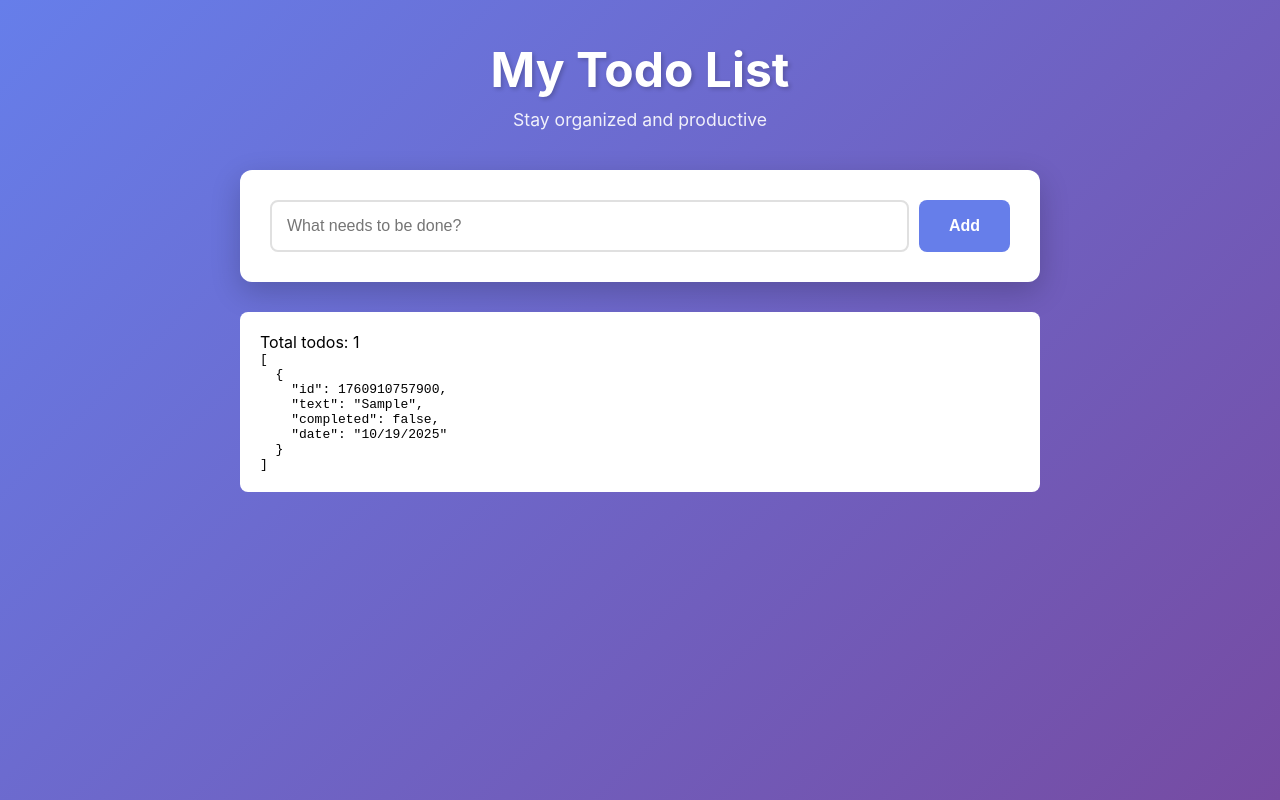
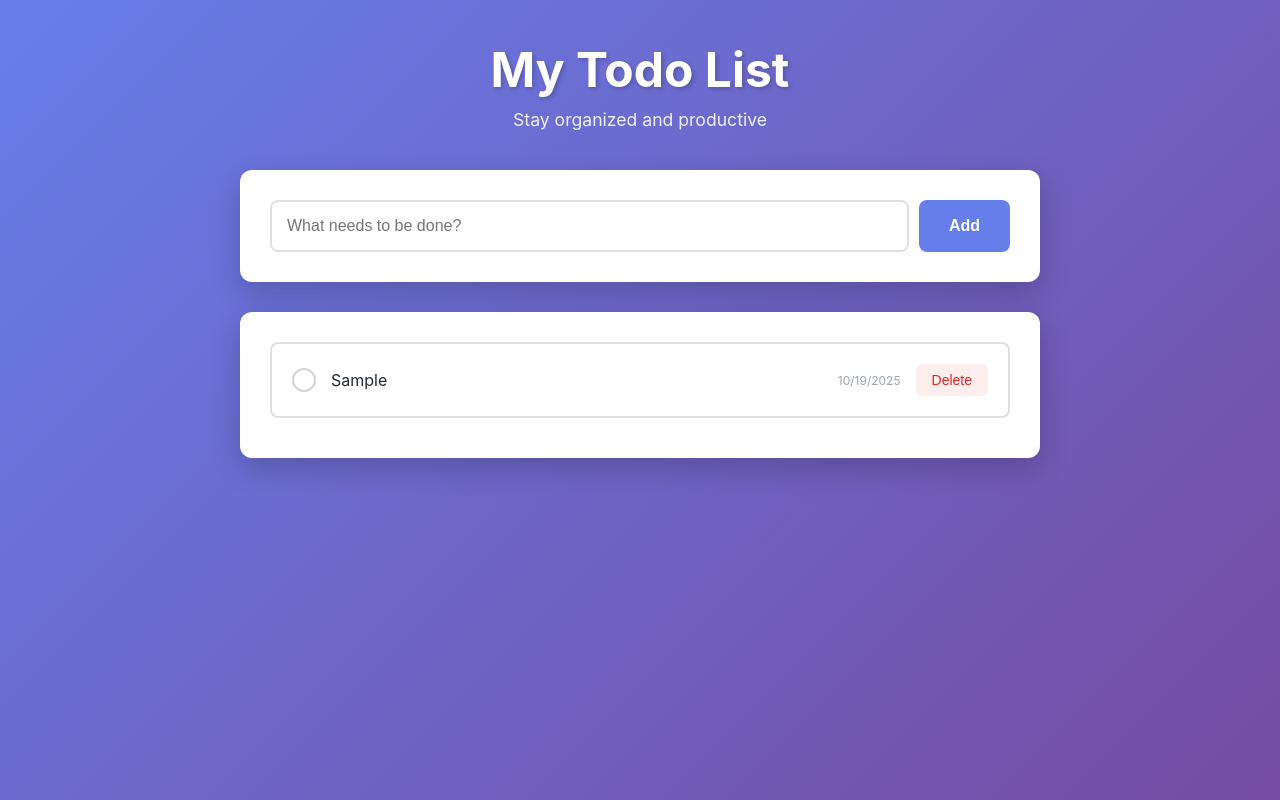
Before and after one commit to yin-kelly/todo-app, a React (Vite) app: page / in a window 1280 px wide. Both pictures are taken after typing "Sample" into the empty fields and a click on the button "Add". Built offline with nearby package versions, Linux system fonts and the light colour scheme.

Commit message:
Create TodoItem and TodoList components with toggle and delete functionality

```diff
--- a/src/App.css
+++ b/src/App.css
@@ -36,3 +36,10 @@ body {
   font-size: 1.1rem;
   opacity: 0.9;
 }
+
+.todo-list-container {
+  background: white;
+  border-radius: 12px;
+  padding: 30px;
+  box-shadow: 0 10px 30px rgba(0,0,0,0.2);
+}
--- a/src/App.jsx
+++ b/src/App.jsx
@@ -1,6 +1,7 @@
 import { useState } from 'react';
 import './App.css';
 import TodoForm from './components/TodoForm';
+import TodoList from './components/TodoList';
 
 export default function App() {
   const [todos, setTodos] = useState([]);
@@ -15,6 +16,16 @@ export default function App() {
     setTodos([newTodo, ...todos]);
   };
 
+  const toggleTodo = (id) => {
+    setTodos(todos.map(todo =>
+      todo.id === id ? { ...todo, completed: !todo.completed } : todo
+    ));
+  };
+
+  const deleteTodo = (id) => {
+    setTodos(todos.filter(todo => todo.id !== id));
+  };
+
   return (
     <div className="app">
       <div className="container">
@@ -25,10 +36,12 @@ export default function App() {
 
         <TodoForm onAdd={addTodo} />
 
-        {/* Temporary display to test state */}
-        <div style={{background: 'white', padding: '20px', borderRadius: '8px'}}>
-          <p>Total todos: {todos.length}</p>
-          <pre>{JSON.stringify(todos, null, 2)}</pre>
+        <div className="todo-list-container">
+          <TodoList
+            todos={todos}
+            onToggle={toggleTodo}
+            onDelete={deleteTodo}
+          />
         </div>
       </div>
     </div>
--- /dev/null
+++ b/src/components/TodoItem.css
@@ -0,0 +1,78 @@
+.todo-item {
+  display: flex;
+  align-items: center;
+  gap: 15px;
+  padding: 20px;
+  background: white;
+  border: 2px solid #e0e0e0;
+  border-radius: 8px;
+  margin-bottom: 10px;
+  transition: all 0.3s;
+}
+
+.todo-item:hover {
+  border-color: #667eea;
+  transform: translateY(-2px);
+  box-shadow: 0 4px 12px rgba(0,0,0,0.1);
+}
+
+.todo-item.completed {
+  background: #f0fdf4;
+  border-color: #86efac;
+}
+
+.checkbox {
+  width: 24px;
+  height: 24px;
+  border: 2px solid #d1d5db;
+  border-radius: 50%;
+  background: white;
+  cursor: pointer;
+  display: flex;
+  align-items: center;
+  justify-content: center;
+  font-size: 14px;
+  transition: all 0.3s;
+  flex-shrink: 0;
+}
+
+.checkbox:hover {
+  border-color: #667eea;
+}
+
+.completed .checkbox {
+  background: #22c55e;
+  border-color: #22c55e;
+  color: white;
+}
+
+.todo-text {
+  flex: 1;
+  font-size: 16px;
+  color: #1f2937;
+}
+
+.completed .todo-text {
+  text-decoration: line-through;
+  color: #9ca3af;
+}
+
+.todo-date {
+  font-size: 12px;
+  color: #9ca3af;
+}
+
+.delete-button {
+  padding: 8px 16px;
+  background: #fee;
+  color: #dc2626;
+  border: none;
+  border-radius: 6px;
+  cursor: pointer;
+  font-size: 14px;
+  transition: background 0.3s;
+}
+
+.delete-button:hover {
+  background: #fecaca;
+}
--- /dev/null
+++ b/src/components/TodoItem.jsx
@@ -0,0 +1,25 @@
+import './TodoItem.css';
+
+export default function TodoItem({ todo, onToggle, onDelete }) {
+  return (
+    <div className={`todo-item ${todo.completed ? 'completed' : ''}`}>
+      <button
+        onClick={() => onToggle(todo.id)}
+        className="checkbox"
+      >
+        {todo.completed && '✓'}
+      </button>
+
+      <span className="todo-text">{todo.text}</span>
+
+      <span className="todo-date">{todo.date}</span>
+
+      <button
+        onClick={() => onDelete(todo.id)}
+        className="delete-button"
+      >
+        Delete
+      </button>
+    </div>
+  );
+}
--- /dev/null
+++ b/src/components/TodoList.css
@@ -0,0 +1,11 @@
+.todo-list {
+  display: flex;
+  flex-direction: column;
+}
+
+.empty-state {
+  text-align: center;
+  padding: 60px 20px;
+  color: #9ca3af;
+  font-size: 18px;
+}
--- /dev/null
+++ b/src/components/TodoList.jsx
@@ -0,0 +1,25 @@
+import TodoItem from './TodoItem';
+import './TodoList.css';
+
+export default function TodoList({ todos, onToggle, onDelete }) {
+  if (todos.length === 0) {
+    return (
+      <div className="empty-state">
+        <p>No todos yet. Add one above!</p>
+      </div>
+    );
+  }
+
+  return (
+    <div className="todo-list">
+      {todos.map(todo => (
+        <TodoItem
+          key={todo.id}
+          todo={todo}
+          onToggle={onToggle}
+          onDelete={onDelete}
+        />
+      ))}
+    </div>
+  );
+}
```
